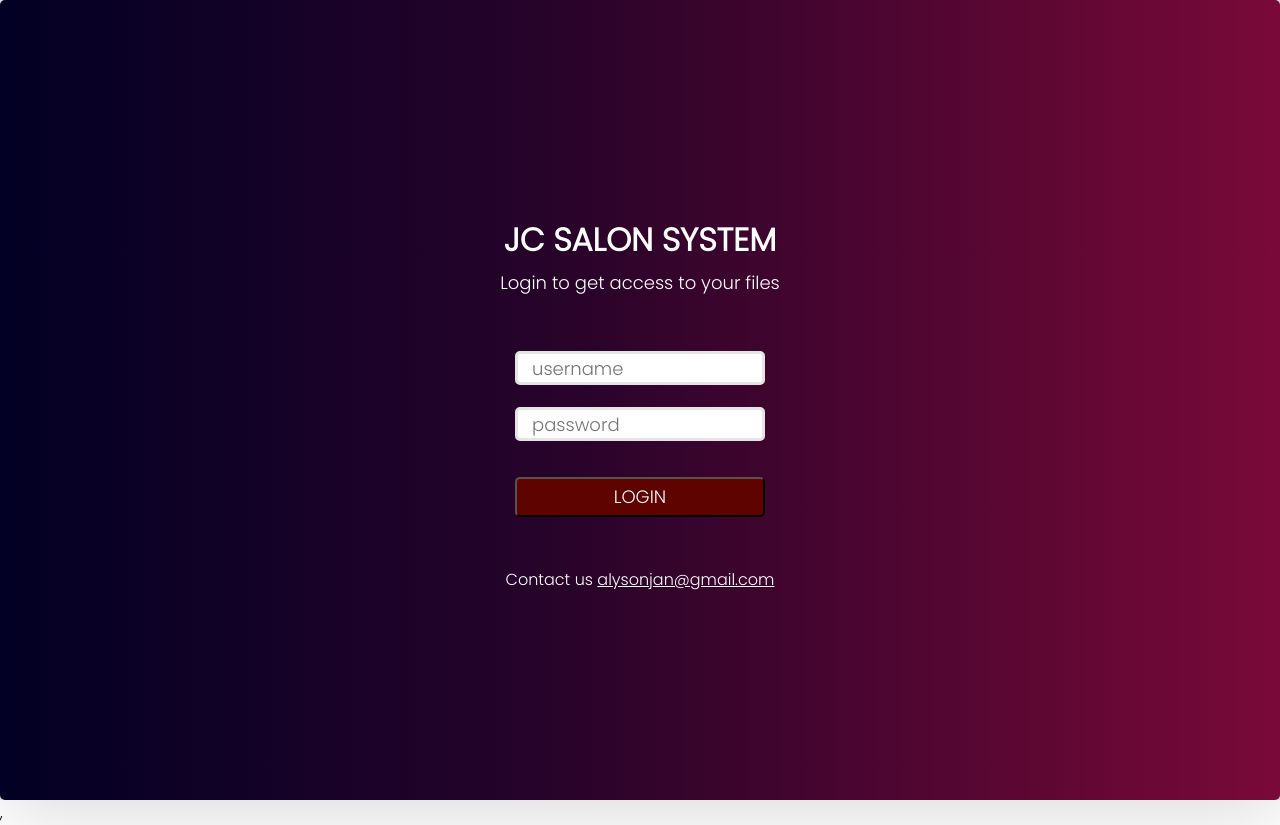
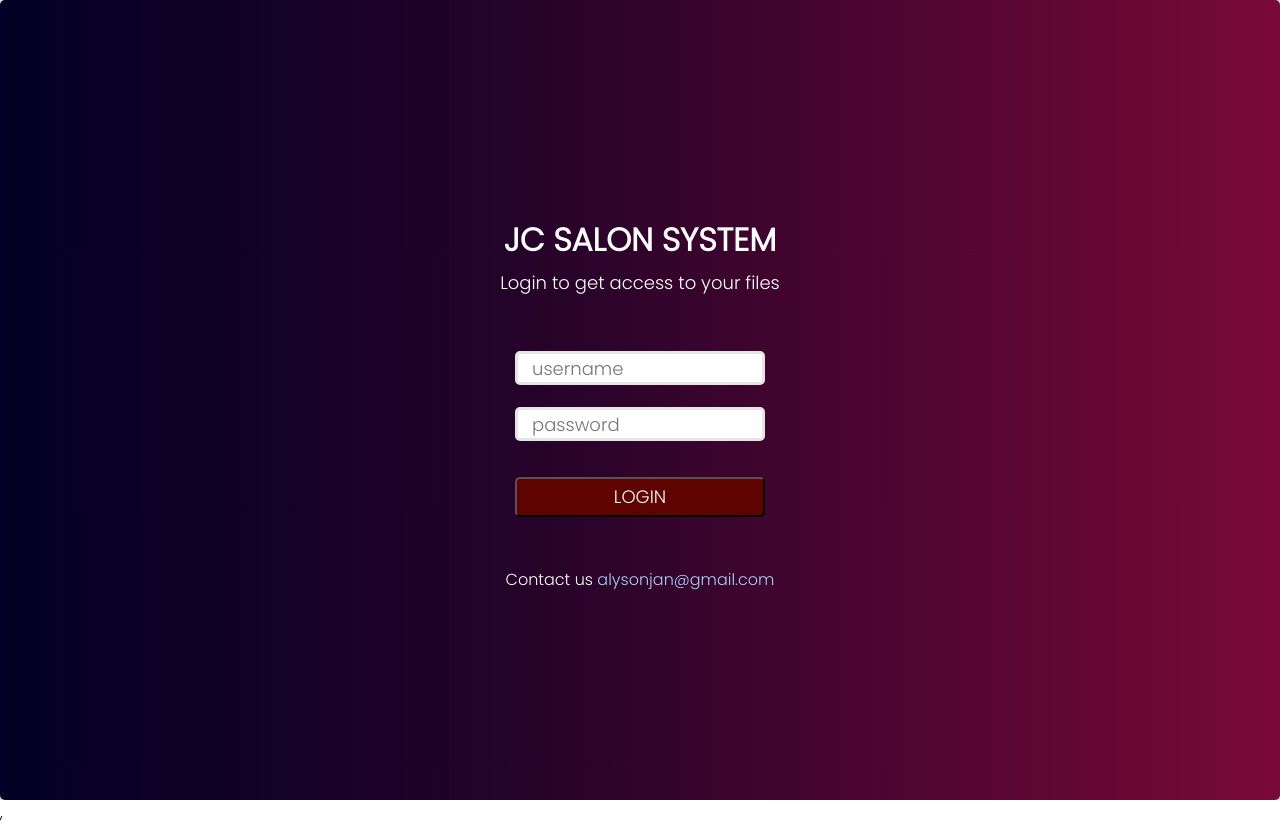
Before and after one commit to alysonjan/alysonjan-jc-salon-frontend, a React (Create React App) app: page /sign-in in a window 1280 px wide. Built offline with nearby package versions, Linux system fonts and the light colour scheme; no server answers.

Commit message:
fix: sign in page white space solved

```diff
--- a/src/App.css
+++ b/src/App.css
@@ -5,4 +5,5 @@
     padding: 0;
     margin: 0;
     font-family: 'Poppins', sans-serif;
+    overflow: hidden !important;
 }
--- a/src/Pages/SignInPage/Styles.js
+++ b/src/Pages/SignInPage/Styles.js
@@ -61,9 +61,7 @@ export const AuthCardFooter = styled.div`
 `;
 
 export const AuthCardFooterEmail = styled.div`
-    text-decoration: underline;
-    font-weight: 200;
-    color:#ffff;
+    color:#aacff8;
 `;
 
 
```
